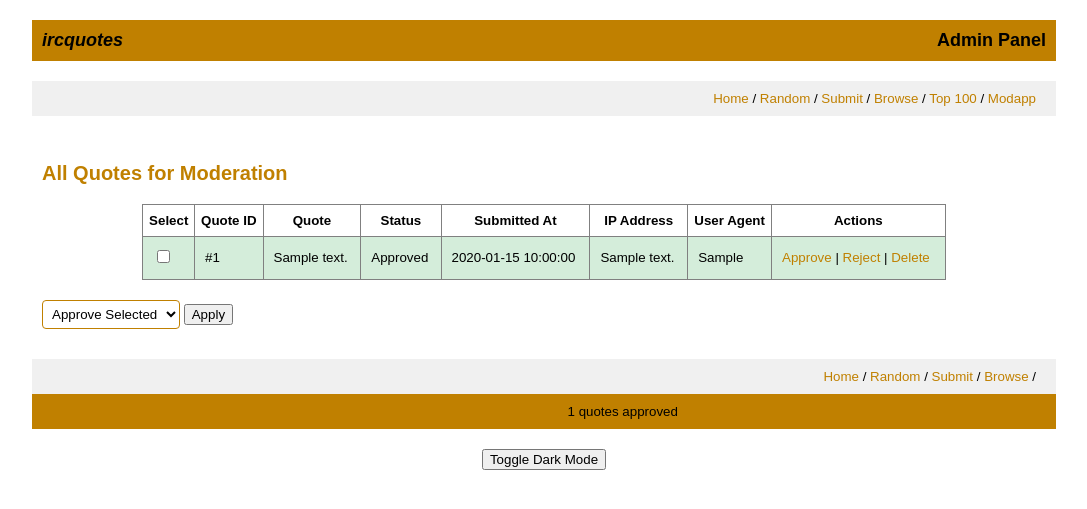
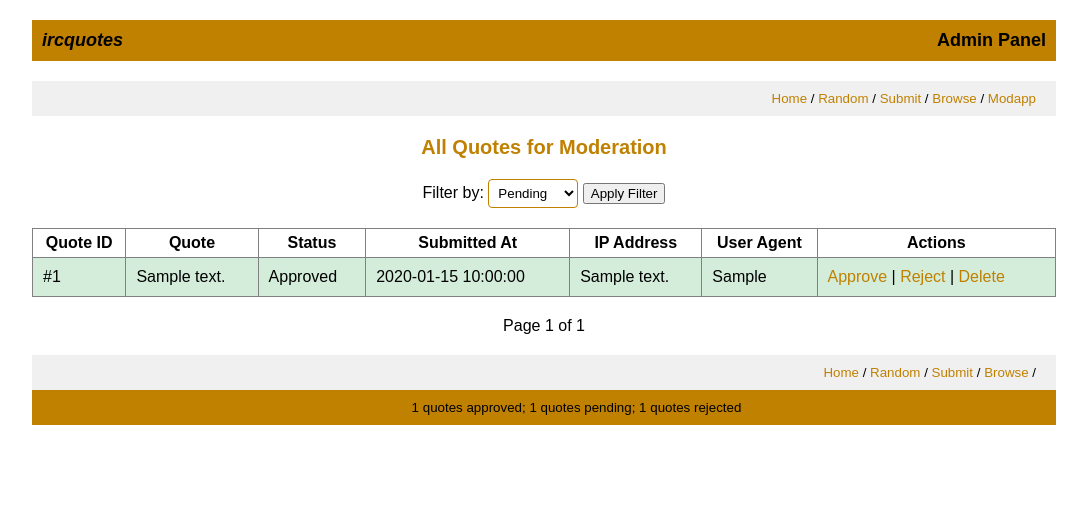
Before and after one commit to ComputerTech312/ircquotes, a Flask app: template templates/modapp.html in a window 1280 px wide. Shown: the top 509 px of the page, without its empty margins (96-1183 px from the left). Run offline with Flask 3, Linux system fonts and the light colour scheme; tables that the repository leaves empty hold one stand-in row (values such as "Sample post"); the template is opened without the code that fills it: values that come from a table or form of the project are taken from there, most other values are stand-ins (such as "Sample title", 1, 10 or a date in 2020).

Commit message:
Improved modapp quite a bit including pagination.

```diff
--- a/templates/modapp.html
+++ b/templates/modapp.html
@@ -7,6 +7,7 @@
     <link rel="stylesheet" href="/static/css/styles.css">
 </head>
 <body bgcolor="#ffffff" text="#000000" link="#c08000" vlink="#c08000" alink="#c08000">
+
     <!-- Navigation -->
     <center>
         <table cellpadding="2" cellspacing="0" width="80%" border="0">
@@ -27,7 +28,6 @@
                     <a href="/random">Random</a> /
                     <a href="/submit">Submit</a> /
                     <a href="/browse">Browse</a> /
-                    <a href="/top">Top 100</a> /
                     <a href="/modapp">Modapp</a>
                 </td>
             </tr>
@@ -36,17 +36,23 @@
 
     <!-- Main Content: All Quotes for Moderation -->
     <center>
-        <table cellpadding="2" cellspacing="0" width="80%">
-            <tr>
-                <td class="bodytext">
         <h2>All Quotes for Moderation</h2>
 
-                    <!-- Check if there are any quotes -->
-                    {% if all_quotes %}
-                    <form method="POST" action="/modapp/bulk_action">
+        <!-- Filter Options -->
+        <form method="GET" action="/modapp">
+            <label for="filter">Filter by:</label>
+            <select name="filter" id="filter">
+                <option value="pending" {% if filter_status == 'pending' %}selected{% endif %}>Pending</option>
+                <option value="approved" {% if filter_status == 'approved' %}selected{% endif %}>Approved</option>
+                <option value="rejected" {% if filter_status == 'rejected' %}selected{% endif %}>Rejected</option>
+            </select>
+            <input type="submit" value="Apply Filter">
+        </form>
+
+        {% if quotes.items %}
+        <!-- Table for Quotes -->
         <table border="1" cellpadding="5" cellspacing="0" width="100%">
             <tr>
-                                <th>Select</th>
                 <th>Quote ID</th>
                 <th>Quote</th>
                 <th>Status</th>
@@ -55,11 +61,10 @@
                 <th>User Agent</th>
                 <th>Actions</th>
             </tr>
-                            <!-- Loop through each quote -->
-                            {% for quote in all_quotes %}
+            <!-- Loop through quotes -->
+            {% for quote in quotes.items %}
             <tr style="background-color:
                 {% if quote.status == 1 %} #d4edda {% elif quote.status == 2 %} #f8d7da {% else %} #fff {% endif %}">
-                                <td><input type="checkbox" name="quote_ids[]" value="{{ quote.id }}"></td>
                 <td>#{{ quote.id }}</td>
                 <td>{{ quote.text }}</td>
                 <td>
@@ -71,13 +76,7 @@
                         Rejected
                     {% endif %}
                 </td>
-                                <td>
-                                    {% if quote.submitted_at %}
-                                        {{ quote.submitted_at.strftime('%Y-%m-%d %H:%M:%S') }}
-                                    {% else %}
-                                        N/A
-                                    {% endif %}
-                                </td>
+                <td>{{ quote.submitted_at.strftime('%Y-%m-%d %H:%M:%S') if quote.submitted_at else 'N/A' }}</td>
                 <td>{{ quote.ip_address }}</td>
                 <td>{{ quote.user_agent }}</td>
                 <td>
@@ -89,20 +88,20 @@
             {% endfor %}
         </table>
 
-                        <!-- Bulk Action Dropdown and Submit -->
-                        <select name="action">
-                            <option value="approve">Approve Selected</option>
-                            <option value="reject">Reject Selected</option>
-                            <option value="delete">Delete Selected</option>
-                        </select>
-                        <input type="submit" value="Apply">
-                    </form>
+        <!-- Pagination Links -->
+        <div id="pagination">
+            {% if quotes.has_prev %}
+            <a href="{{ url_for('modapp', page=quotes.prev_num, filter=filter_status) }}">&laquo; Previous</a>
+            {% endif %}
+            <span>Page {{ quotes.page }} of {{ quotes.pages }}</span>
+            {% if quotes.has_next %}
+            <a href="{{ url_for('modapp', page=quotes.next_num, filter=filter_status) }}">Next &raquo;</a>
+            {% endif %}
+        </div>
+
         {% else %}
-                    <p>No quotes available for moderation at the moment.</p>
+        <p>No quotes available for moderation.</p>
         {% endif %}
-                </td>
-            </tr>
-        </table>
     </center>
 
     <!-- Footer -->
@@ -118,15 +117,12 @@
             </tr>
             <tr>
                 <td class="footertext" align="left">&nbsp;</td>
-                <td class="footertext" align="right">{{ total_quotes }} quotes approved</td>
+                <td class="footertext" align="right">
+                    {{ approved_count }} quotes approved; {{ pending_count }} quotes pending; {{ rejected_count }} quotes rejected
+                </td>
             </tr>
         </table>
     </center>
 
-    <!-- Dark Mode Toggle -->
-    <center>
-        <button id="theme-toggle">Toggle Dark Mode</button>
-    </center>
-
 </body>
 </html>
```
Lines whose indentation alone changed are shown as unchanged.
